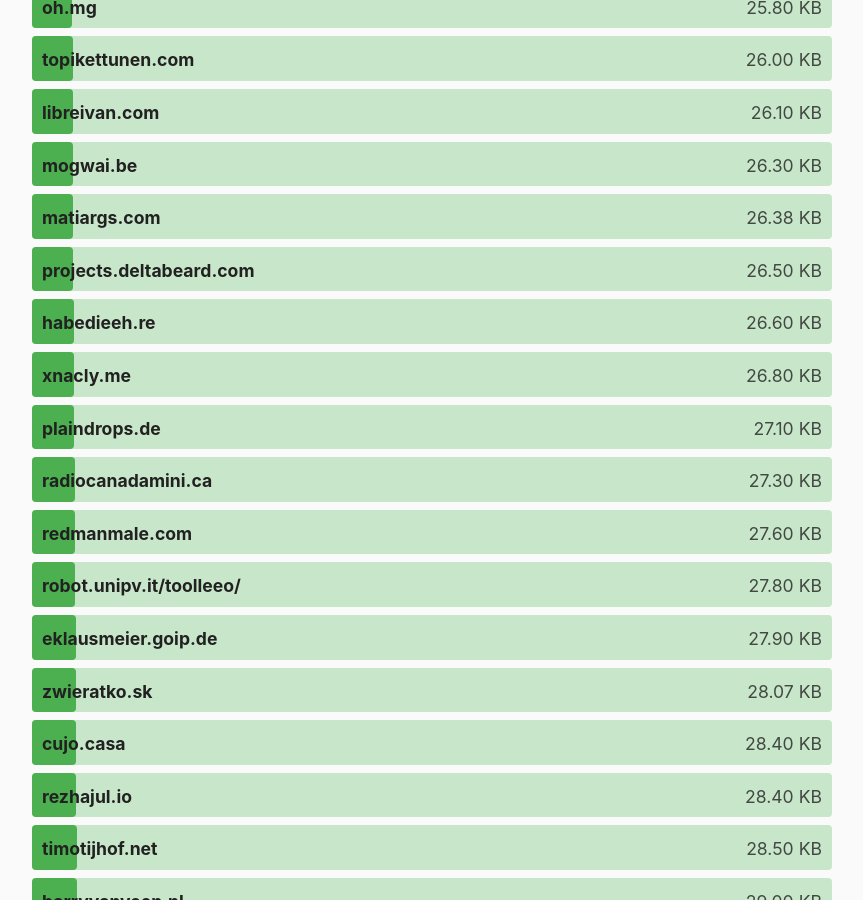
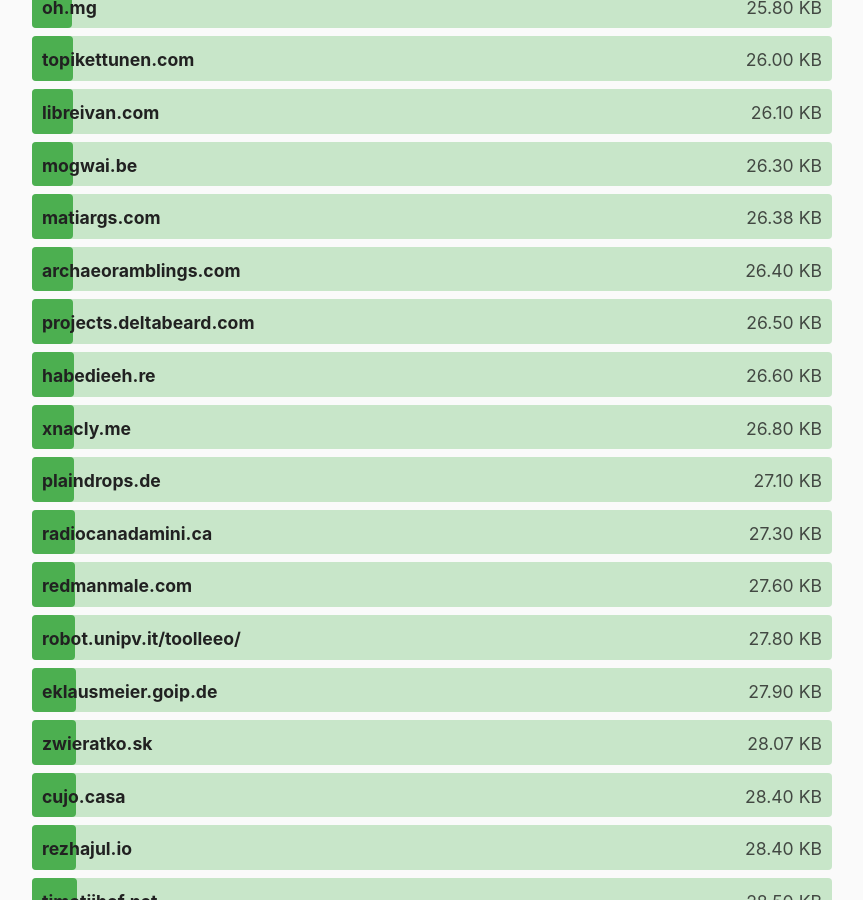
Before and after one commit to kevquirk/512kb.club, a Jekyll site: the page built from index.md, in a window 1280 px wide and 900 px high, scrolled down 11211 px. Shown: the whole window, without its empty margins (208-1071 px from the left). Built offline with Jekyll 4.4.1, drawn with Linux system fonts in a browser that asks for light colours.

Commit message:
Update sites.yml with archaeoramblings.com

```diff
--- a/_data/sites.yml
+++ b/_data/sites.yml
@@ -3712,3 +3712,9 @@
   url: https://zwieratko.sk/
   size: 28.07
   last_checked: 2024-02-11
+
+
+- domain: archaeoramblings.com
+  url: https://www.archaeoramblings.com/
+  size: 26.4
+  last_checked: 2024-02-18
```
